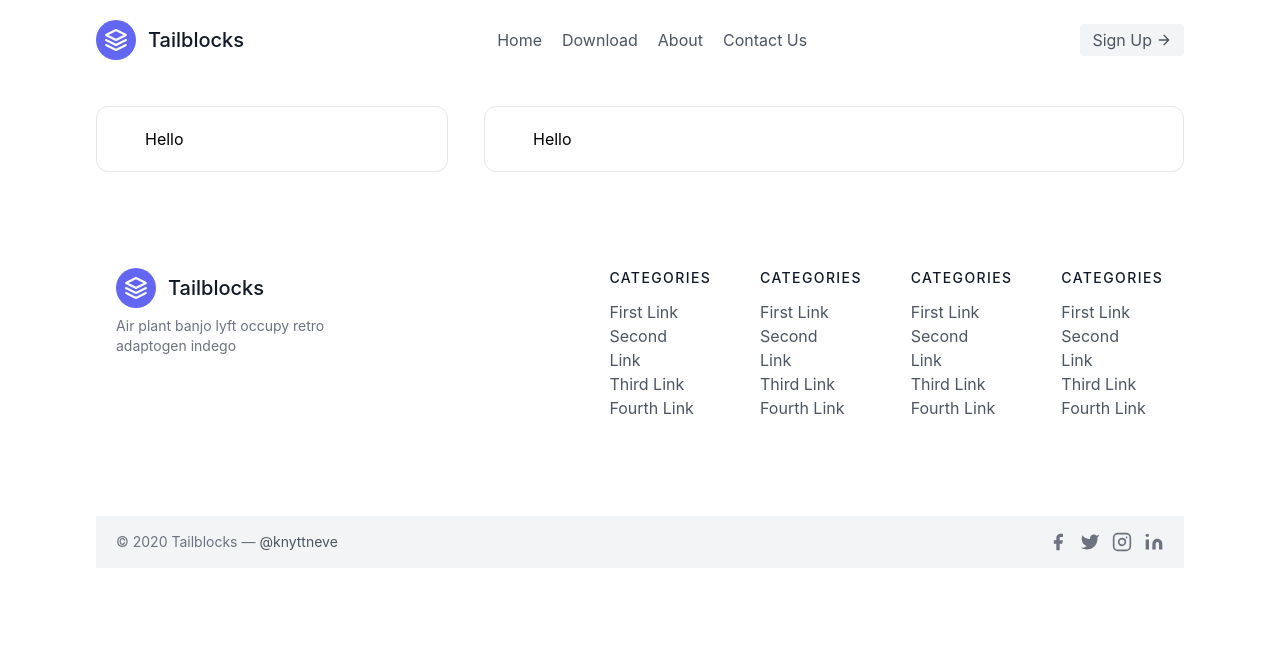
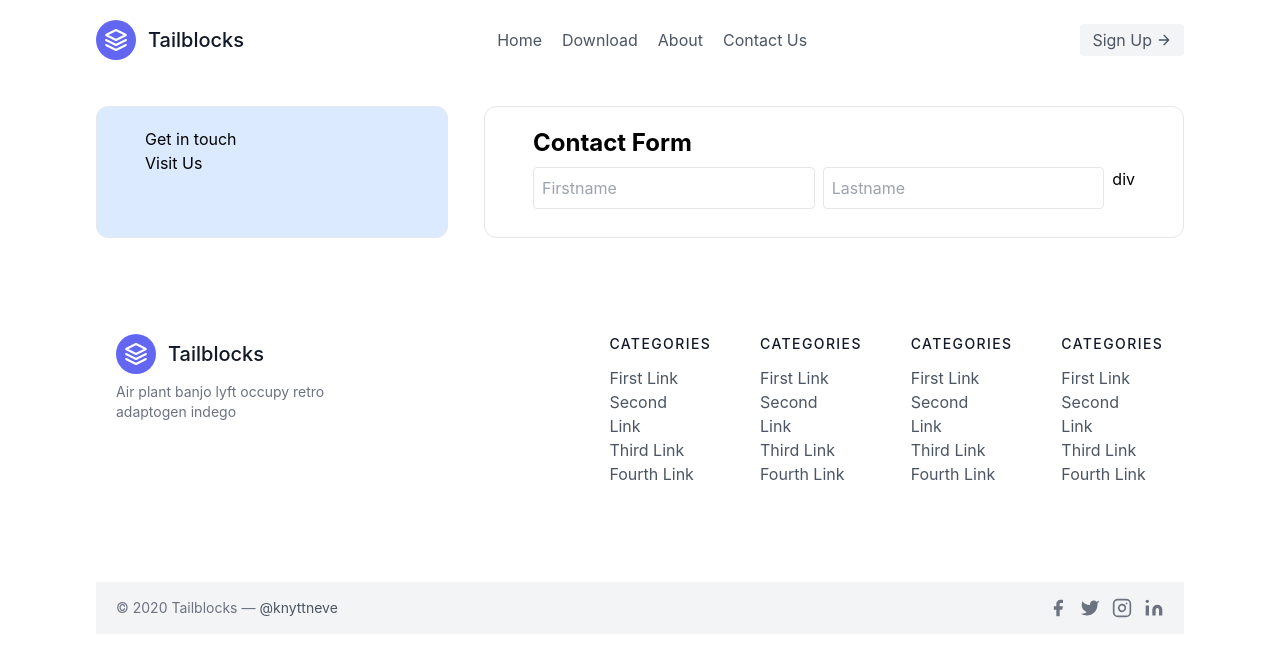
Before and after one commit to Sumitsinh1726/React_portfolio_Project, a React (Create React App) app in the folder krp/: page /contact in a window 1280 px wide. Shown: the top 656 px of the page. Built offline with nearby package versions, Linux system fonts and the light colour scheme.

Commit message:
I am Working on Sontact Page Form

```diff
--- a/krp/src/page/Contact.jsx
+++ b/krp/src/page/Contact.jsx
@@ -4,12 +4,22 @@ const Contact = () => {
   return (
     <>
       <div className="md:mx-container mt-[2%]">
-        <section className="flex  gap-9" >
-          <div className="w-4/12 px-12 py-5 border rounded-xl">
-    Hello
+        <section className="flex  gap-9">
+          <div className="w-4/12 px-12 py-5 border rounded-xl bg-blue-100">
+            <h2>Get in touch</h2>
+            <p>Visit Us</p>
           </div>
           <div className="w-8/12 px-12 py-5 border rounded-xl">
-            <h1>Hello</h1>
+            <p className="text-2xl font-bold">Contact Form</p>
+            <div className="flex gap-2 py-2">
+              <div className="flex flex-col  w-6/12">
+                <input className="border rounded py-2 px-2 hover:border-blue-400" type="text" placeholder="Firstname"  />
+              </div>
+              <div className="flex flex-col  w-6/12">
+                <input className="border rounded py-2 px-2 hover:border-blue-400" type="text" placeholder="Lastname" />
+              </div>
+              div
+            </div>
           </div>
         </section>
       </div>
```
